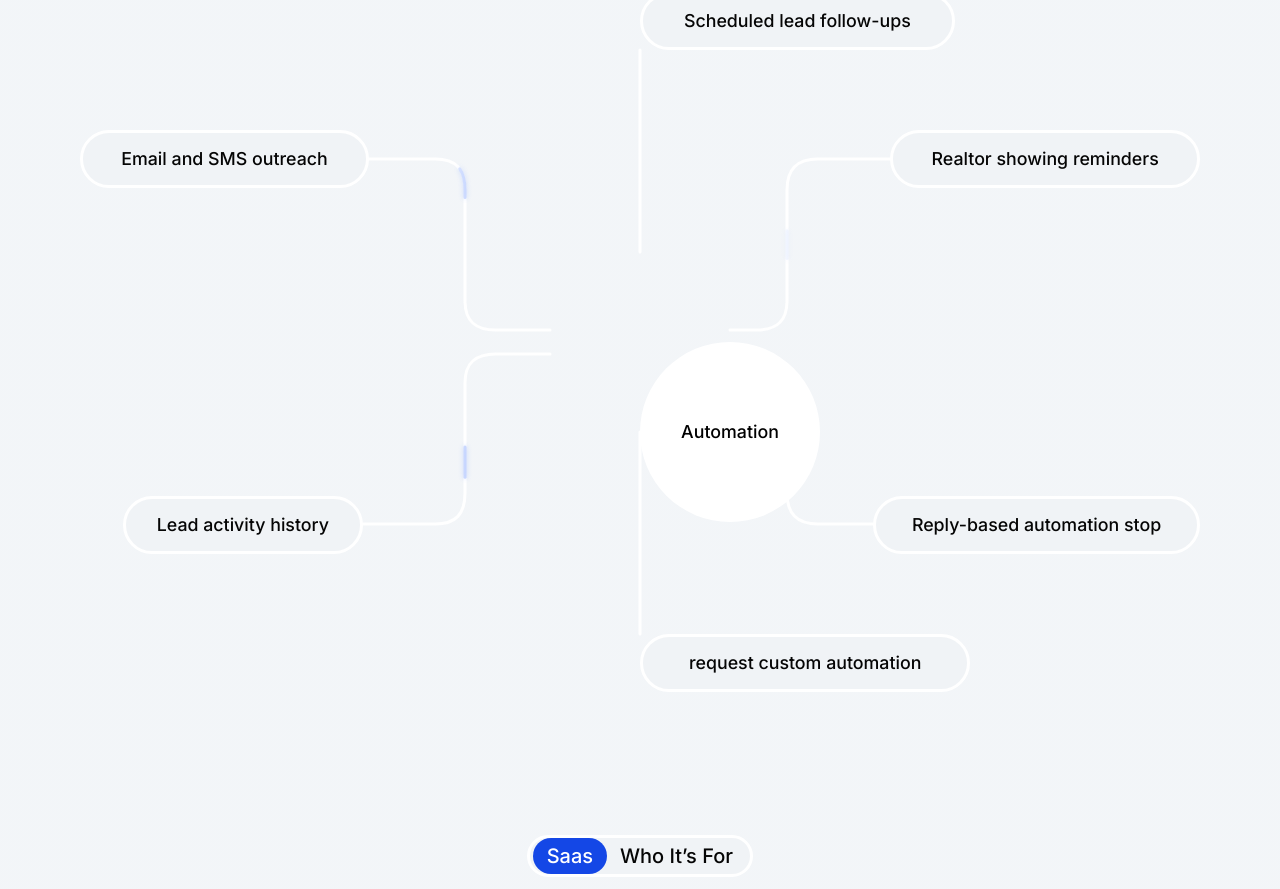
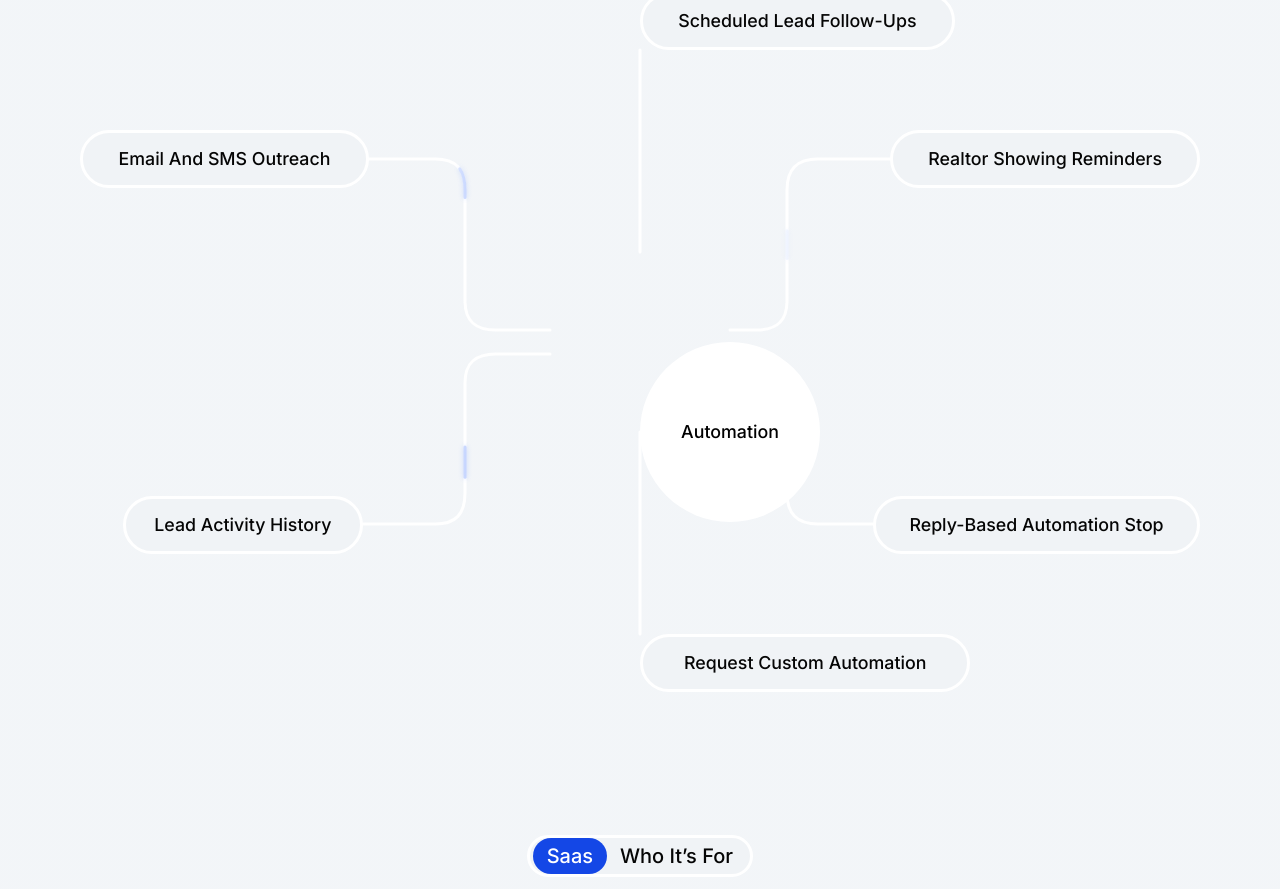
Before and after one commit to Rifatul-Islam-Munna/landing-page-real-estate, a Next.js app: page / in a window 1280 px wide. Shown: the part 5540-6429 px from the top of the page. Built offline with nearby package versions, Linux system fonts and the light colour scheme.

Commit message:
Match automation label casing to reference

```diff
--- a/app/design-fix.css
+++ b/app/design-fix.css
@@ -61,7 +61,7 @@
   font-weight: 500;
   text-align: center;
   white-space: nowrap;
-  text-transform: none;
+  text-transform: capitalize;
 }
 
 .automation-top {
@@ -100,7 +100,6 @@
   left: 50%;
   width: 29.5%;
   transform: translateX(-50%);
-  text-transform: none;
 }
 
 .automation-center {
```
